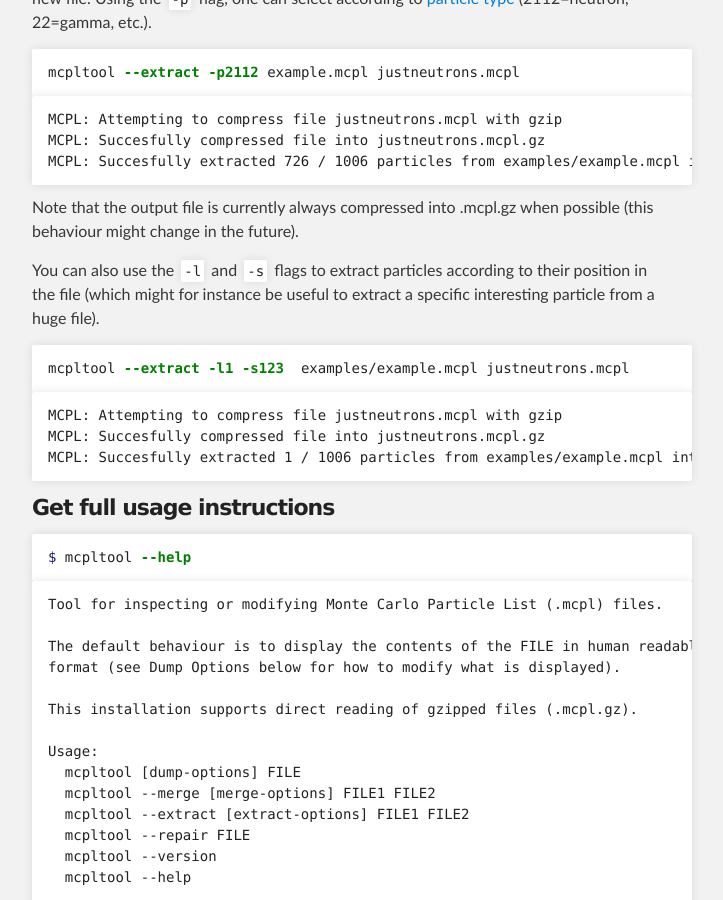
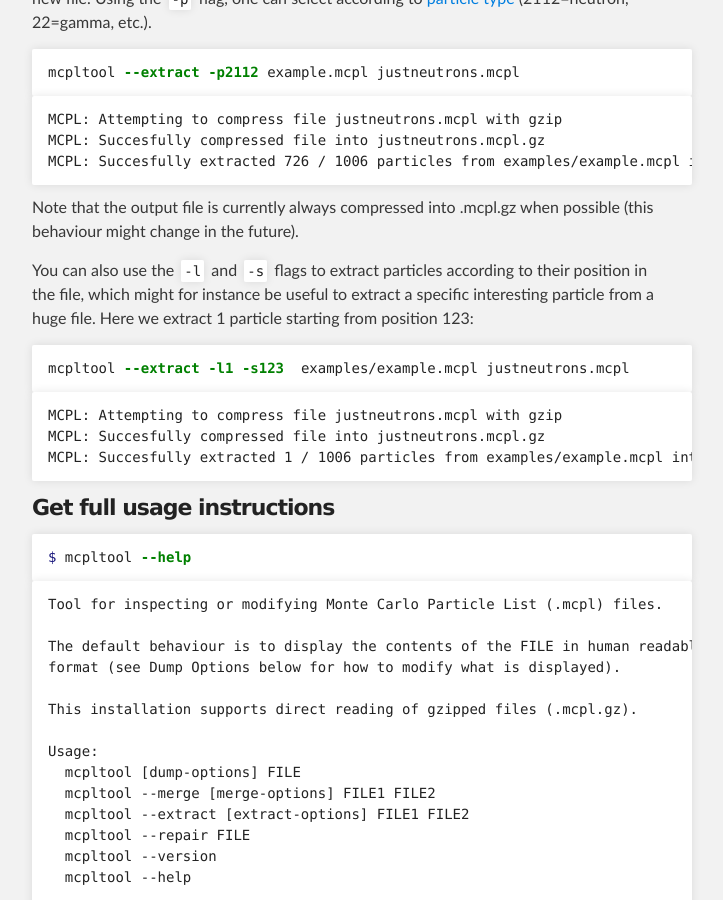
Before and after one commit to mctools/mcpl, a Jekyll site: the page built from usage_cmdline.md, in a window 1280 px wide and 900 px high, scrolled down 1622 px. Shown: the whole window, without its empty margins (288-1011 px from the left). Built offline with Jekyll 4.4.1, drawn with Linux system fonts in a browser that asks for light colours.

Commit message:
Update usage_cmdline.md

````diff
--- a/usage_cmdline.md
+++ b/usage_cmdline.md
@@ -74,7 +74,7 @@ MCPL: Succesfully extracted 726 / 1006 particles from examples/example.mcpl into
 
 Note that the output file is currently always compressed into .mcpl.gz when possible (this behaviour might change in the future).
 
-You can also use the `-l` and `-s` flags to extract particles according to their position in the file (which might for instance be useful to extract a specific interesting particle from a huge file).
+You can also use the `-l` and `-s` flags to extract particles according to their position in the file, which might for instance be useful to extract a specific interesting particle from a huge file. Here we extract 1 particle starting from position 123:
 
 ```shell
 mcpltool --extract -l1 -s123  examples/example.mcpl justneutrons.mcpl
````
